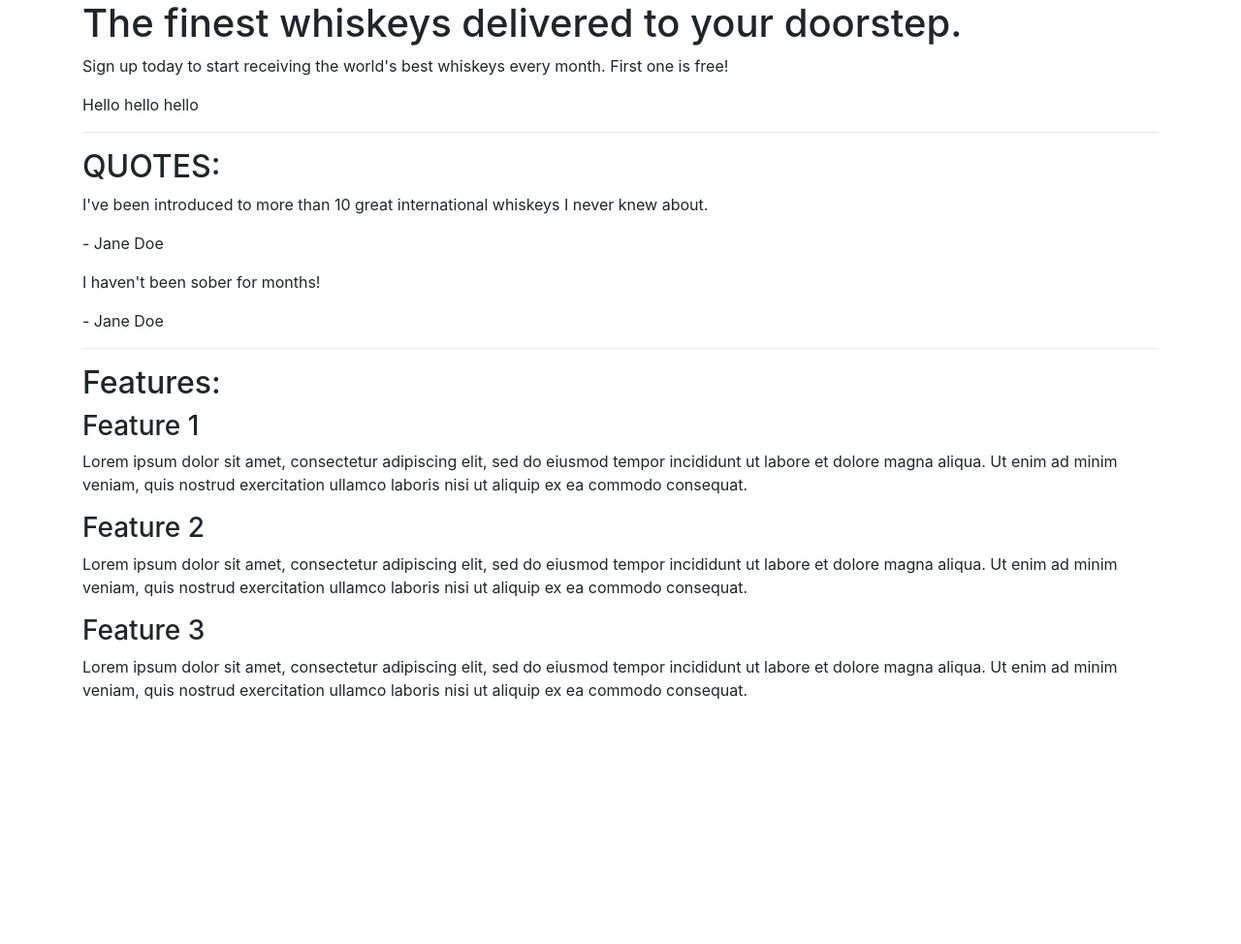
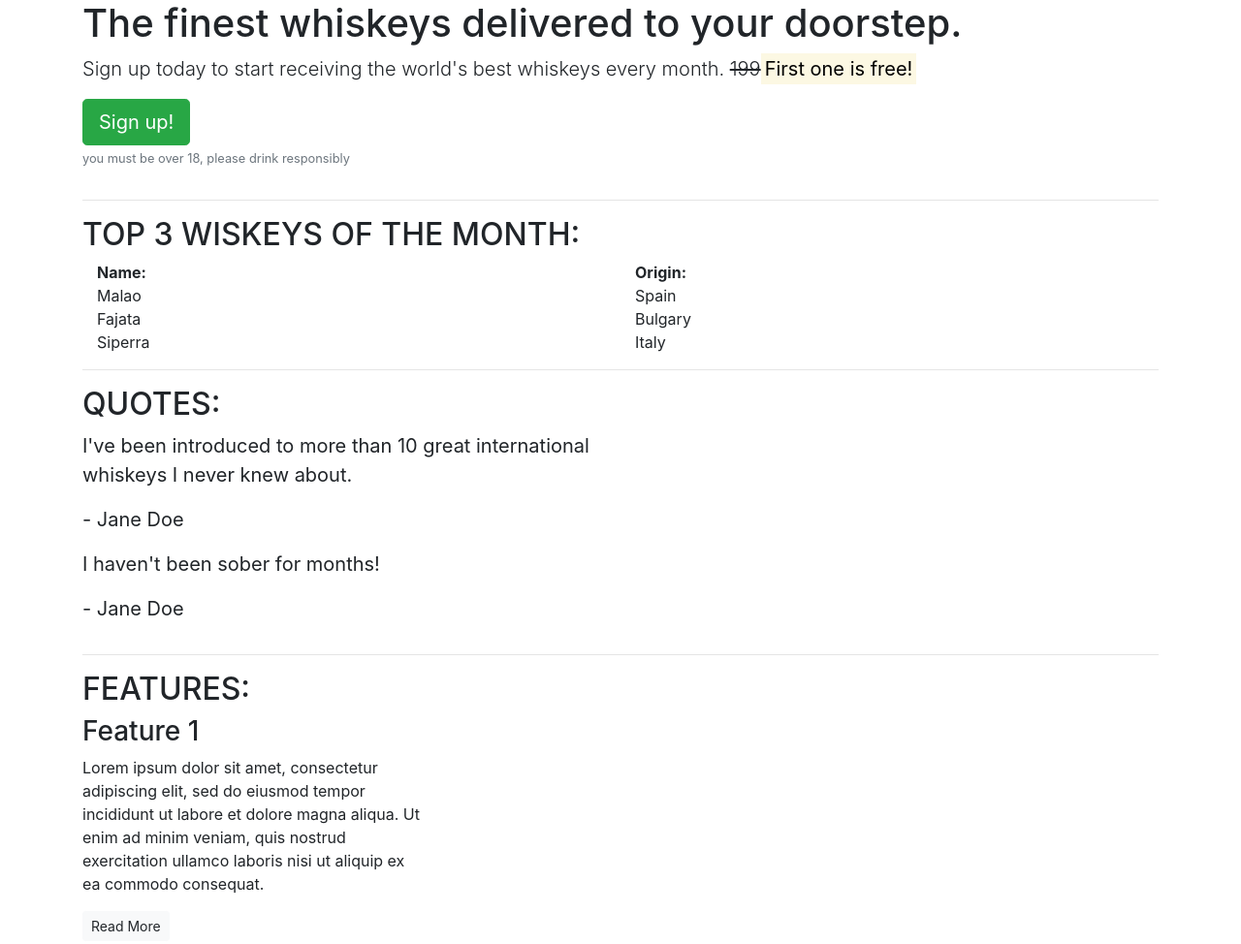
Before and after one commit to Myekman/bootstrap, a plain HTML site: page index.html in a window 1280 px wide. Shown: the top 974 px of the page at 97% size. Before the commit the page ends 800 px from the top, so only its background shows below. Drawn offline with nearby package versions, Linux system fonts and the light colour scheme.

Commit message:
adding respinsive design to quotes amd features

```diff
--- a/index.html
+++ b/index.html
@@ -11,47 +11,123 @@
 <body>
     <article class="container">
         <!-- Callout -->
+        <div class="row">
+            <div class="col-12">
                 <section class="callout">
                     <h1>The finest whiskeys delivered to your doorstep.</h1>
-            <p>Sign up today to start receiving the world's best whiskeys every month. First one is free!</p>
-            <p>Hello hello hello</p>
+                    <p class="lead">Sign up today to start receiving the world's best whiskeys every month.
+                    <s>199</s><strong><mark>First one is free!</mark></strong></p>
+                    <button class="btn btn-success btn-lg">Sign up!</button>
+                    <p class="text-muted"><small>you must be over 18, please drink responsibly</small></p>
                 </section>
+            </div>
+        </div>
         <!-- /.callout -->
+        <hr>
+
+        <!-- Favorites -->
+        <section class="favorites">
+            <h2 class="text-uppercase">Top 3 Wiskeys of the month:</h2>
+            <div class="container">
+                <div class="row">
+                    <div class="col-sm"><strong>Name:</strong></div>
+                    <div class="col-sm"><strong>Origin:</strong></div>
+
+                    <!-- Force next columns to break to new line -->
+                    <div class="w-100"></div>
+
+                    <div class="col-sm">Malao</div>
+                    <div class="col-sm">Spain</div>
+
+
+                    <!-- Force next columns to break to new line -->
+                    <div class="w-100"></div>
+
+                    <div class="col-sm">Fajata</div>
+                    <div class="col-sm">Bulgary</div>
+
+
+                    <!-- Force next columns to break to new line -->
+                    <div class="w-100"></div>
+
+                    <div class="col-sm">Siperra</div>
+                    <div class="col-sm">Italy</div>
+                </div>
+            </div>
+        </section>
+
+
+        <!-- /.favorites -->
         <hr>
 
         <!-- Quotes -->
         <section class="quotes">
+            <div class="row">
+                <div class="col-12 col-md-6">
                     <h2 class="text-uppercase">Quotes:</h2>
-            <div class="quote">
+                </div>
+            </div>
+        <div class="row">
+            <div class="col-12 col-md-6">
+                <blockquote class="blockquote">
                     <p>I've been introduced to more than 10 great international whiskeys I never knew about.</p>
                     <p>- Jane Doe</p>
+                </blockquote>
             </div>
-            <div class="quote">
+        </div>
+            <div class="row">
+                <div class="col-12 col-md-6">
+                    <blockquote class="blockquote">
                         <p>I haven't been sober for months!</p>
                         <p>- Jane Doe</p>
+                    </blockquote>
+                </div>
+            </div>
         </div>
         </section>
         <!-- /.quotes -->
         <hr>
 
+
         <!-- Features -->
         <section class="features">
-            <h2>Features:</h2>
+        <div class="row">
+            <div class="col-12">
+                <h2 class="text-uppercase">Features:</h2>
+            </div>
+        </div>
+
+        <div class="row">
+            <div class="col-12 col-md-6 col-lg-4">
                 <div class="feature">
                     <h3>Feature 1</h3>
                     <p>Lorem ipsum dolor sit amet, consectetur adipiscing elit, sed do eiusmod tempor incididunt ut labore et dolore magna aliqua. Ut enim ad minim veniam, quis nostrud exercitation ullamco laboris nisi ut aliquip ex ea commodo consequat.</p>
+                    <p><a class = "btn btn-sm btn-light" href="">Read More</a></p>
                 </div>
+            </div>
+            <div class="row">
+                <div class="col-12 col-md-6 col-lg-4">
                     <div class="feature">
                         <h3>Feature 2</h3>
                         <p>Lorem ipsum dolor sit amet, consectetur adipiscing elit, sed do eiusmod tempor incididunt ut labore et dolore magna aliqua. Ut enim ad minim veniam, quis nostrud exercitation ullamco laboris nisi ut aliquip ex ea commodo consequat.</p>
+                        <p><a class = "btn btn-sm btn-light" href="">Read More</a></p>
                     </div>
+                </div>
+            </div>
+            <div class="row">
+                <div class="col-12 d-md-none d-lg-block col-lg-4">
                     <div class="feature">
                         <h3>Feature 3</h3>
                         <p>Lorem ipsum dolor sit amet, consectetur adipiscing elit, sed do eiusmod tempor incididunt ut labore et dolore magna aliqua. Ut enim ad minim veniam, quis nostrud exercitation ullamco laboris nisi ut aliquip ex ea commodo consequat.</p>
+                        <p><a class = "btn btn-sm btn-light" href="">Read More</a></p>
+                    </div>
+                </div>
             </div>
         </section>
+
         <!-- /.features -->
     </article>
+
 </body>
 
 </html>
```
Lines whose indentation alone changed are shown as unchanged.
